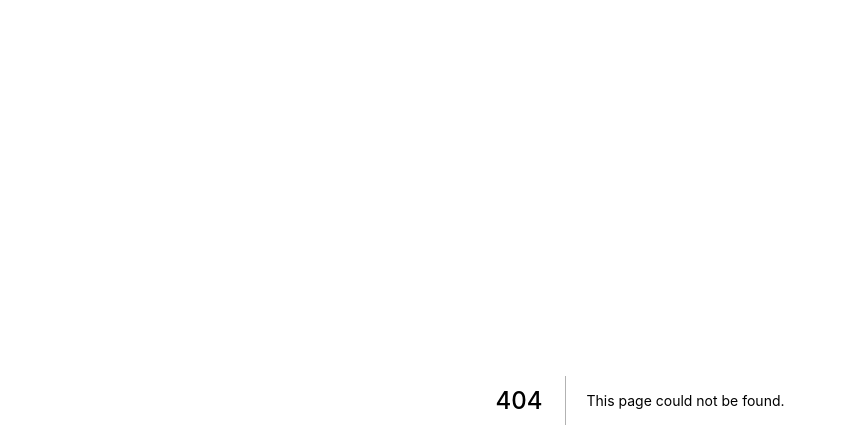
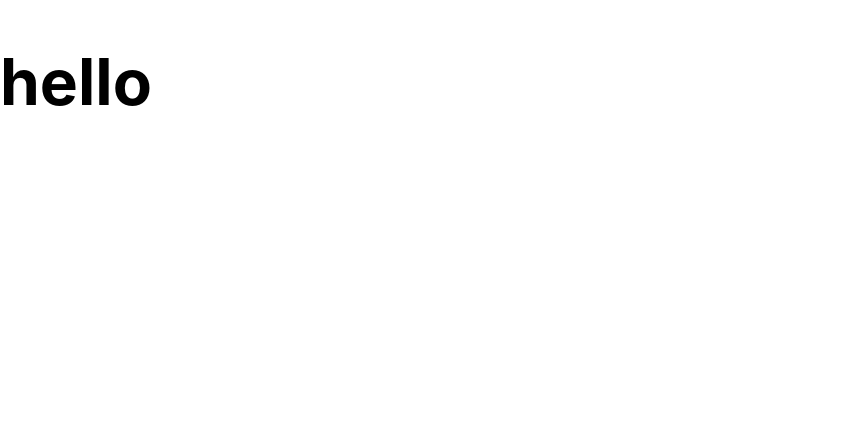
Before and after one commit to masashi49/reacthookNextJs, a Next.js app in the folder myapp/: page /TestPage in a window 1280 px wide. Before the commit this address had no page. Shown: the top 448 px of the page, without its empty margins (0-843 px from the left). Built offline with nearby package versions, Linux system fonts and the light colour scheme.

Commit message:
pageの型

```diff
--- /dev/null
+++ b/myapp/pages/TestPage.tsx
@@ -0,0 +1,24 @@
+import React from "react"
+import type { NextPage } from 'next'
+
+interface Props {
+  text: string
+}
+
+const TestComponent: React.FC<Props> = (props) => {
+  return (
+    <div >
+      <h1>{props.text}</h1>
+    </div>
+  )
+}
+
+const TestPage: NextPage = () => {
+  return (
+    <div>
+      <h1><TestComponent text="hello" /></h1>
+    </div>
+  )
+}
+
+export default TestPage
--- a/myapp/pages/about.tsx
+++ b/myapp/pages/about.tsx
@@ -1,6 +1,7 @@
 import type { NextPage } from 'next'
 import styles from '../styles/Home.module.css'
 import Footer from '../components/footer'
+
 
 const Home: NextPage = () => {
   return (
@@ -8,6 +9,7 @@ const Home: NextPage = () => {
       <h1>このページについて</h1>
       Reacthookについて学習するリポジトリです
       <Footer />
+      <Appp />
     </div>
   )
 }
```
